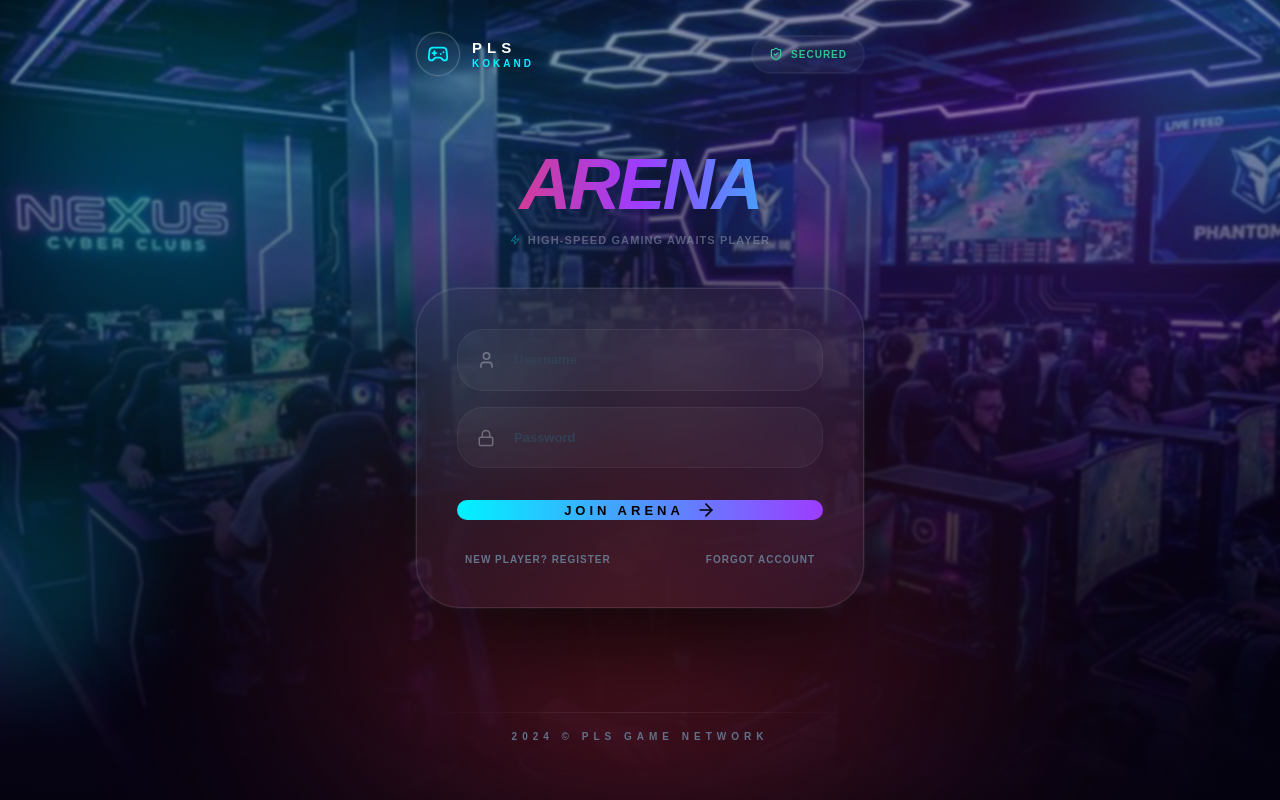
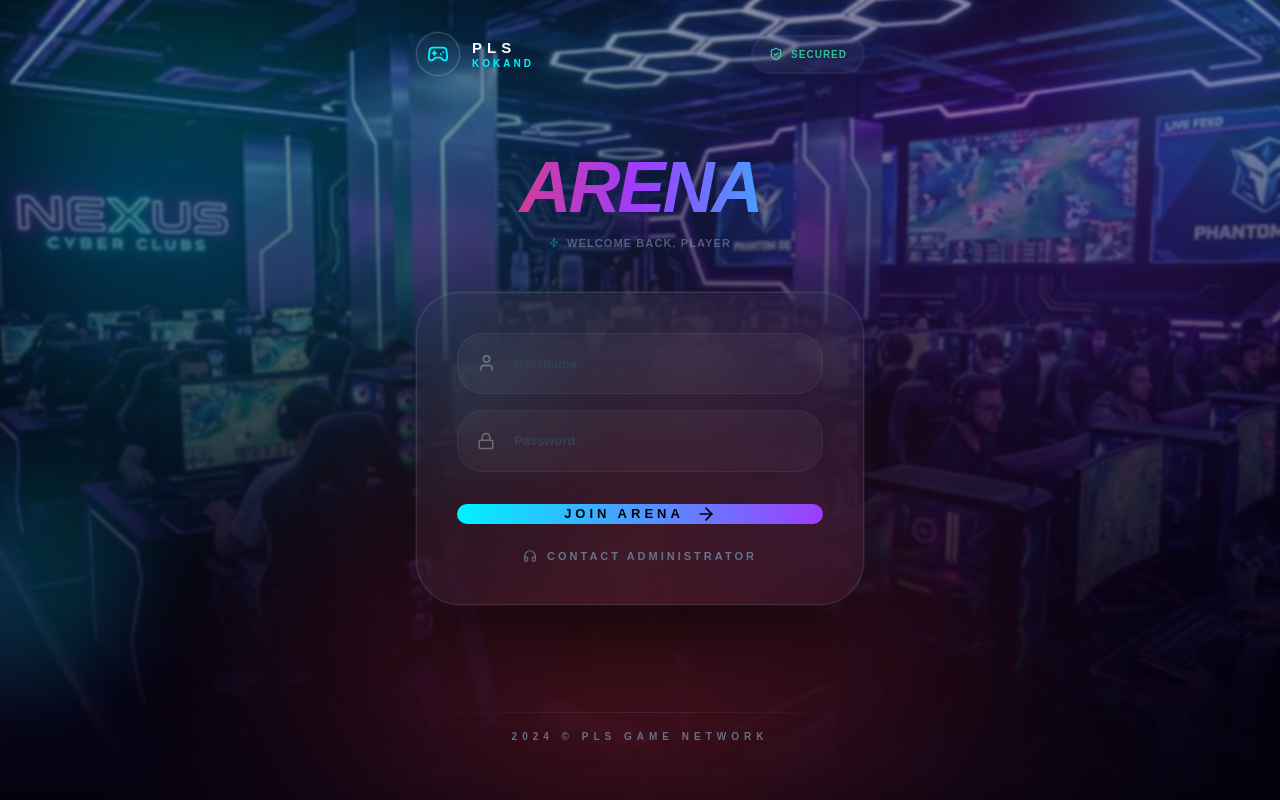
Before and after one commit to bespobobo-ctrl/PLS, a React (Vite) app: page / in a window 1280 px wide. Built offline with nearby package versions, Linux system fonts and the light colour scheme.

Commit message:
UI Polish: Removed legacy links and implemented minimalist Senior footer with Contact Admin action.

```diff
--- a/src/App.jsx
+++ b/src/App.jsx
@@ -1,6 +1,6 @@
 import React, { useState, useEffect } from 'react';
 import { motion, AnimatePresence } from 'framer-motion';
-import { User, Lock, ArrowRight, Gamepad2, ShieldCheck, Zap } from 'lucide-react';
+import { User, Lock, ArrowRight, Gamepad2, ShieldCheck, Zap, Headphones } from 'lucide-react';
 
 function App() {
   useEffect(() => {
@@ -25,10 +25,9 @@ function App() {
 
   return (
     <div className='min-h-screen relative bg-[#050210] text-white font-outfit overflow-hidden selection:bg-pls-cyan/30'>
-      {/* 🏞️ Cinematic AI-Generated Background */}
       <div className='fixed inset-0 z-0 overflow-hidden'>
         <img src='/club-v2.png' className='w-full h-full object-cover scale-[1.05] blur-[1px]' alt='Gaming Club BG' />
-        <div className='bg-overlay fixed inset-0 z-0 bg-gradient-to-b from-[#050210]/40 via-[#050210]/70 to-[#050210]'></div>
+        <div className='bg-overlay fixed inset-0 z-0 bg-gradient-to-b from-[#050210]/40 via-[#050210]/75 to-[#050210]'></div>
         <div className='mesh-gradient'></div>
         <div className='particle w-[300px] h-[300px] top-[-100px] right-[-100px]'></div>
         <div className='particle w-[200px] h-[200px] bottom-[100px] left-[-100px] bg-pls-purple'></div>
@@ -38,7 +37,6 @@ function App() {
         variants={containerVariants} initial='hidden' animate='visible'
         className='relative z-10 w-full h-screen flex flex-col justify-between p-8 pb-14 max-w-lg mx-auto'
       >
-        {/* Header Section (Alive) */}
         <motion.div variants={itemVariants} className='flex justify-between items-center opacity-90'>
           <div className='flex items-center gap-3 group'>
              <div className='w-11 h-11 glass-card flex items-center justify-center border-white/20 transition-transform group-hover:rotate-12'>
@@ -55,18 +53,16 @@ function App() {
           </div>
         </motion.div>
 
-        {/* Main Content Area */}
         <div className='mb-4'>
            <motion.div variants={itemVariants} className='flex flex-col gap-3 mb-10 text-center'>
               <h2 className='text-7xl font-black italic unbounded tracking-[-3px] leading-none uppercase'>
                  <span className='block text-transparent bg-clip-text bg-gradient-to-r from-[#ff3c41] via-[#9d3cff] to-[#00f2ff] drop-shadow-2xl'>ARENA</span>
               </h2>
               <p className='text-slate-400 text-[11px] tracking-widest uppercase font-black opacity-50 flex items-center justify-center gap-2'>
-                <Zap size={10} className='text-pls-cyan' /> High-speed gaming awaits player
+                <Zap size={10} className='text-pls-cyan' /> Welcome back, Player
               </p>
            </motion.div>
 
-           {/* Glass Login Container */}
            <motion.div variants={itemVariants} className='glass-card p-10 flex flex-col gap-8'>
               <div className='space-y-4'>
                  <div className='relative group'>
@@ -90,9 +86,10 @@ function App() {
                  </div>
               </div>
 
+              <div className='flex flex-col gap-6 items-center'>
                  <motion.button
                     whileTap={{ scale: 0.94 }}
-                 className='group relative w-full py-5.5 bg-gradient-to-r from-[#00f2ff] to-[#9d3cff] text-black font-black rounded-[28px] text-[13px] uppercase tracking-[4px] shadow-[0_20px_60px_-15px_rgba(0,242,255,0.4)] overflow-hidden transition-all hover:brightness-110'
+                    className='group relative w-full py-5.5 bg-gradient-to-r from-[#00f2ff] to-[#9d3cff] text-black font-black rounded-[28px] text-[13px] uppercase tracking-[4px] shadow-[0_20px_60px_-15px_rgba(0,242,255,0.35)] overflow-hidden transition-all hover:brightness-110'
                  >
                     <span className='relative z-10 flex items-center justify-center gap-3'>
                        Join Arena <ArrowRight size={20} className='group-hover:translate-x-1 transition-transform'/>
@@ -100,14 +97,14 @@ function App() {
                     <div className='absolute inset-0 bg-white/20 translate-x-[-100%] group-hover:translate-x-0 transition-transform duration-700 ease-out'></div>
                  </motion.button>
 
-              <div className='flex justify-between items-center px-2'>
-                 <button className='text-[10px] text-slate-500 font-black uppercase tracking-widest hover:text-pls-cyan transition-all active:scale-95'>New Player? Register</button>
-                 <button className='text-[10px] text-slate-500 font-black uppercase tracking-widest hover:text-pls-red transition-all active:scale-95'>Forgot Account</button>
+                 <button className='flex items-center gap-2.5 text-[11px] text-slate-500 font-black uppercase tracking-[3px] hover:text-white transition-all active:scale-95 group'>
+                    <Headphones size={14} className='group-hover:rotate-12 transition-transform'/>
+                    Contact Administrator
+                 </button>
               </div>
            </motion.div>
         </div>
 
-        {/* Footer (Alive) */}
         <motion.div variants={itemVariants} className='flex justify-center flex-col items-center gap-4 opacity-40 mt-4'>
            <div className='w-full h-[1px] bg-gradient-to-r from-transparent via-white/10 to-transparent'></div>
            <span className='text-[10px] font-black uppercase tracking-[5px] text-slate-500'>2024 © PLS GAME NETWORK</span>
```
Lines whose indentation alone changed are shown as unchanged.
